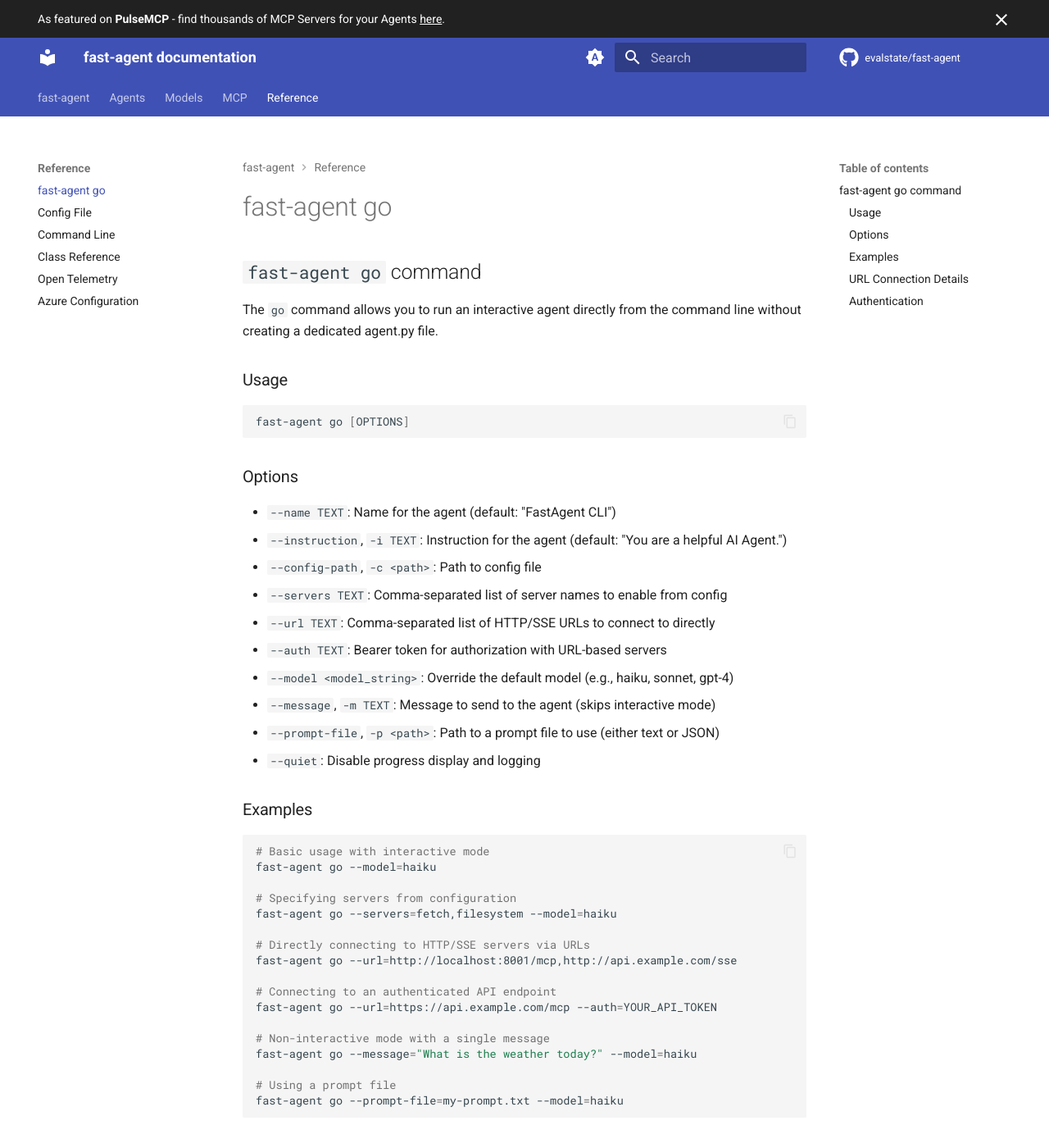
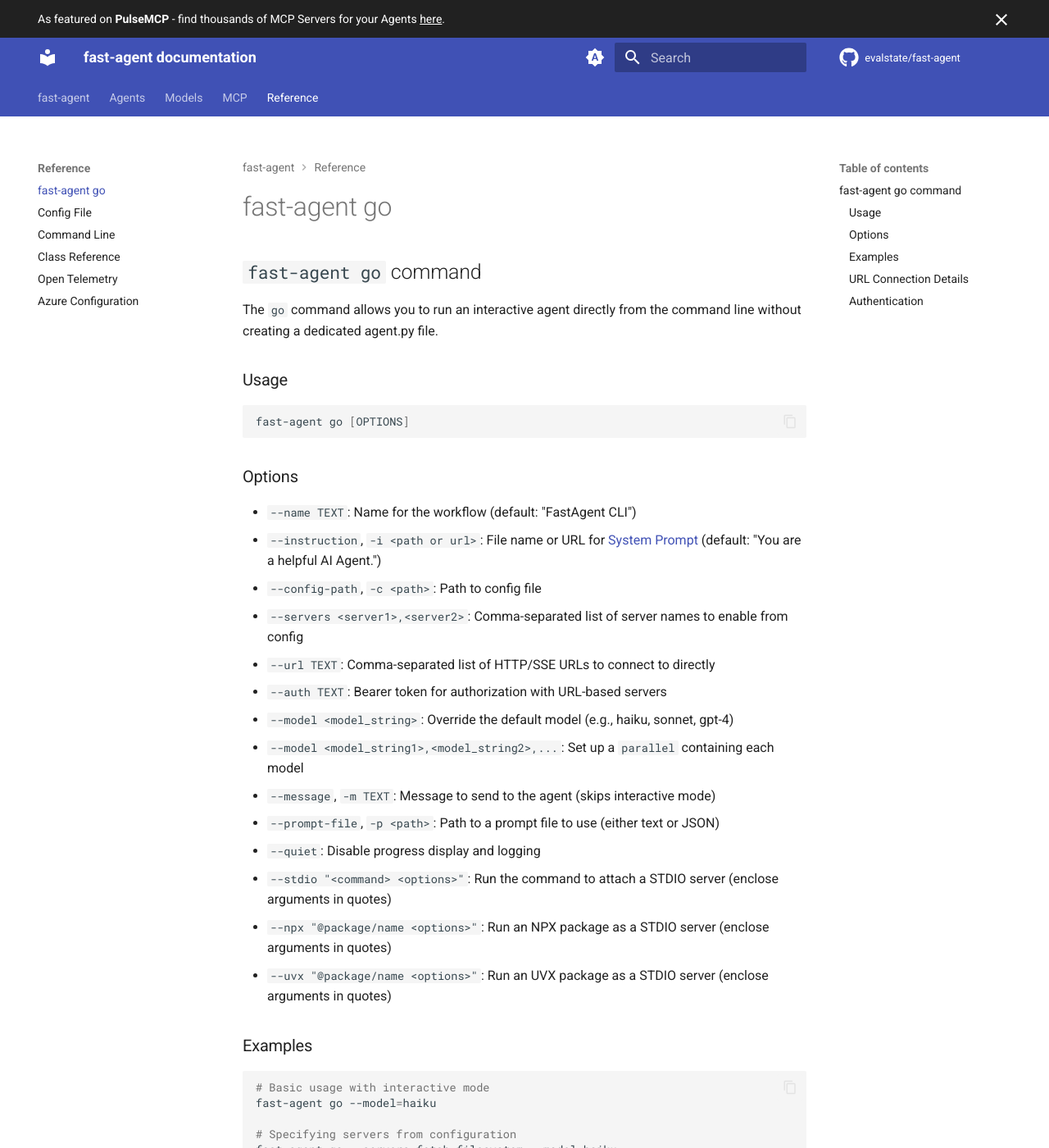
Before and after one commit to evalstate/fast-agent-docs, an MkDocs documentation site: the page built from docs/ref/go_command.md, in a window 1280 px wide and 1400 px high. Shown: the whole window at 82% size. Built offline with MkDocs 1.6.1 and Material for MkDocs 9.7.7, drawn with Linux system fonts in a browser that asks for light colours; comment, search, counter and statistics services are not loaded.

Commit message:
Add instructions documentation, udpate GO command docs

```diff
--- a/docs/ref/go_command.md
+++ b/docs/ref/go_command.md
@@ -16,16 +16,20 @@
 
 ### Options
 
-- `--name TEXT`: Name for the agent (default: "FastAgent CLI")
-- `--instruction`, `-i TEXT`: Instruction for the agent (default: "You are a helpful AI Agent.")
+- `--name TEXT`: Name for the workflow (default: "FastAgent CLI")
+- `--instruction`, `-i <path or url>`: File name or URL for [System Prompt](../agents/instructions.md) (default: "You are a helpful AI Agent.")
 - `--config-path`, `-c <path>`: Path to config file
-- `--servers TEXT`: Comma-separated list of server names to enable from config
+- `--servers <server1>,<server2>`: Comma-separated list of server names to enable from config
 - `--url TEXT`: Comma-separated list of HTTP/SSE URLs to connect to directly
 - `--auth TEXT`: Bearer token for authorization with URL-based servers
 - `--model <model_string>`: Override the default model (e.g., haiku, sonnet, gpt-4)
+- `--model <model_string1>,<model_string2>,...`: Set up a `parallel` containing each model
 - `--message`, `-m TEXT`: Message to send to the agent (skips interactive mode)
 - `--prompt-file`, `-p <path>`: Path to a prompt file to use (either text or JSON)
 - `--quiet`: Disable progress display and logging
+- `--stdio "<command> <options>"`: Run the command to attach a STDIO server (enclose arguments in quotes)
+- `--npx "@package/name <options>"`: Run an NPX package as a STDIO server (enclose arguments in quotes)
+- `--uvx "@package/name <options>"`: Run an UVX package as a STDIO server (enclose arguments in quotes)
 
 ### Examples
 
--- a/mkdocs.yml
+++ b/mkdocs.yml
@@ -84,6 +84,7 @@
       - agents/defining.md
       - agents/running.md
       - agents/prompting.md
+      - agents/instructions.md
   - Models:
       - Model Features: models/index.md
       - LLM Providers: models/llm_providers.md
```
Also changed, not shown: docs/agents/instructions.md (added, +94 -0 lines), docs/agents/instructions.png (added), docs/agents/instructions_parallel.png (added).
